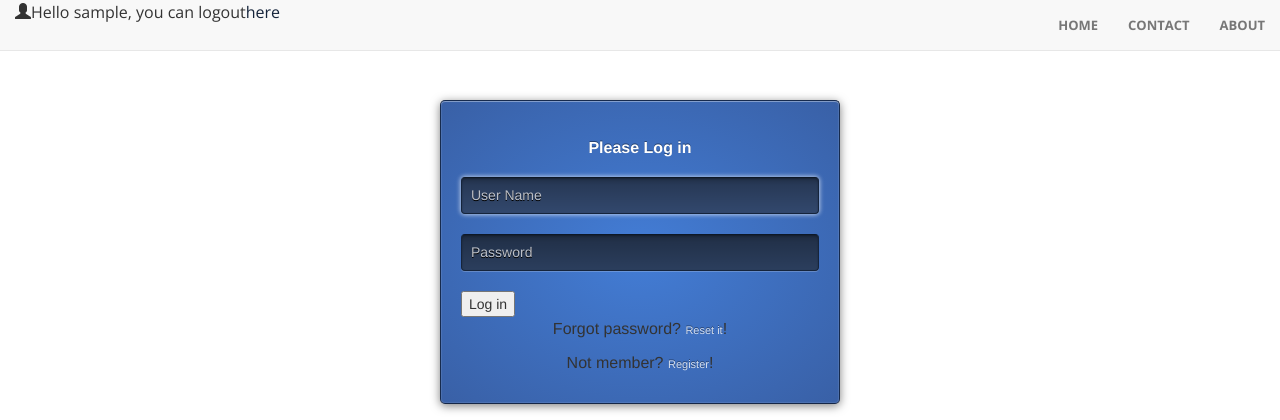
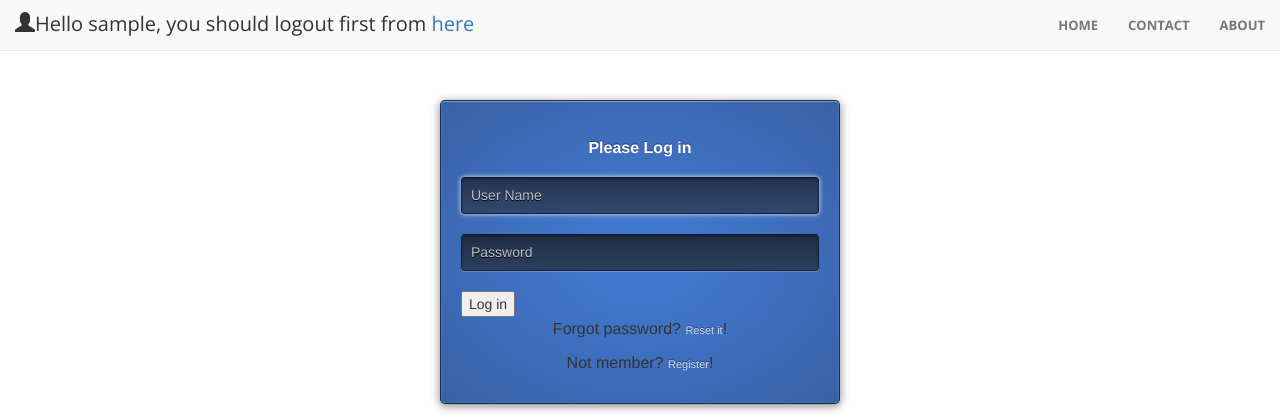
Before and after one commit to frankwzhg/tango, a Django app: page /rango/login/ in a window 1280 px wide. Shown: the top 420 px of the page. Run offline with Django 3.2, Linux system fonts and the light colour scheme; the visitor is signed in with stand-in values (Sample User, id 1); some libraries are stand-ins or nearby versions.

Commit message:
register again

```diff
--- a/static/css/user_admin.css
+++ b/static/css/user_admin.css
@@ -251,3 +251,8 @@ input, textarea, select, label {
   font-size: 1em;
   color: aliceblue;
 }
+
+.hello_user{
+
+    font-size: 20px;
+}
--- a/templates/user_base.html
+++ b/templates/user_base.html
@@ -35,7 +35,7 @@
                 {% if not user.is_authenticated %}
                 <a class="navbar-brand page-scroll" style="color:#15243b" href="{% url 'user_login' %}"><span class="glyphicon glyphicon-user"> Login</span></a>
                 {% else %}
-                  <p><span class="glyphicon glyphicon-user" style="font"></span>Hello {{ user }}, you can logout<a  style="color:#15243b" href="{% url 'user_logout' %}">here</a></p>
+                  <p></p><div class="hello_user"><span class="glyphicon glyphicon-user"></span>Hello {{ user }}, you should logout first from<a href="{% url 'user_logout' %}"> here</a></div></p>
                 {% endif %}
             </div>
 
```
